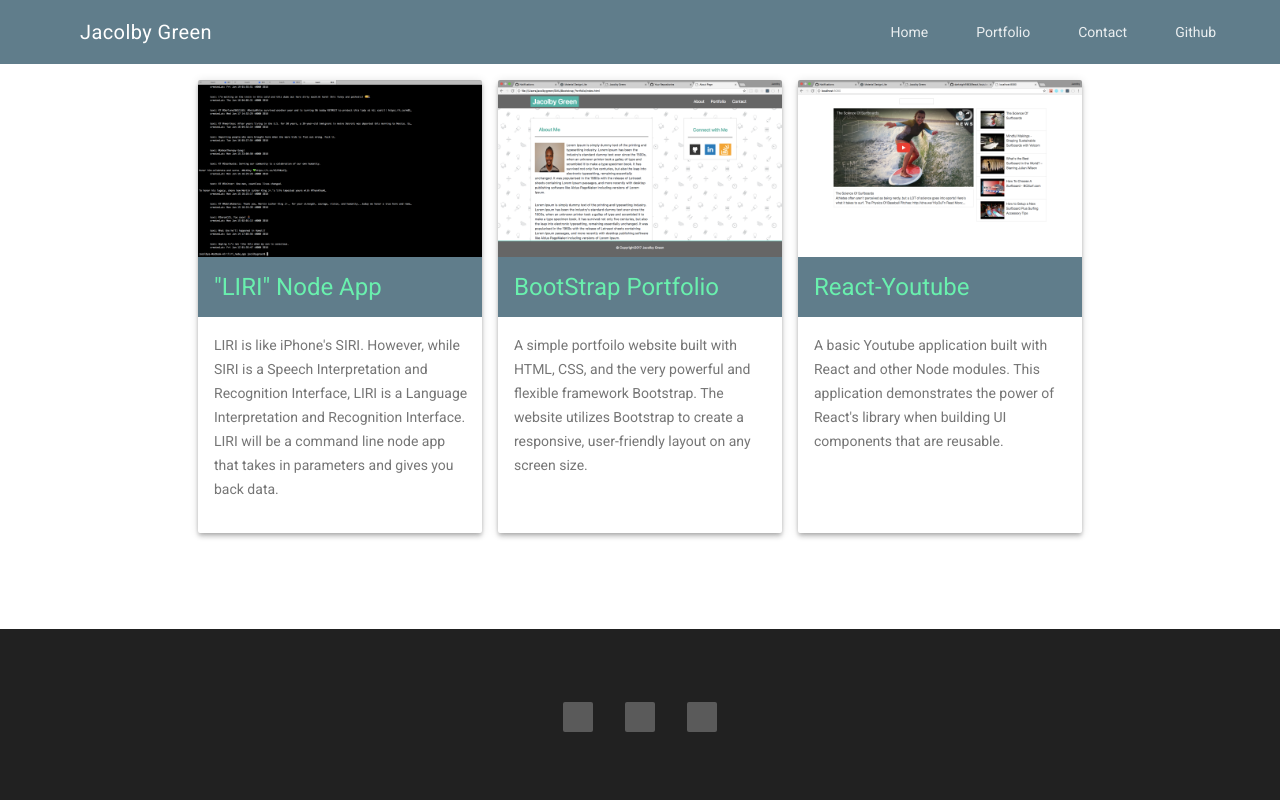
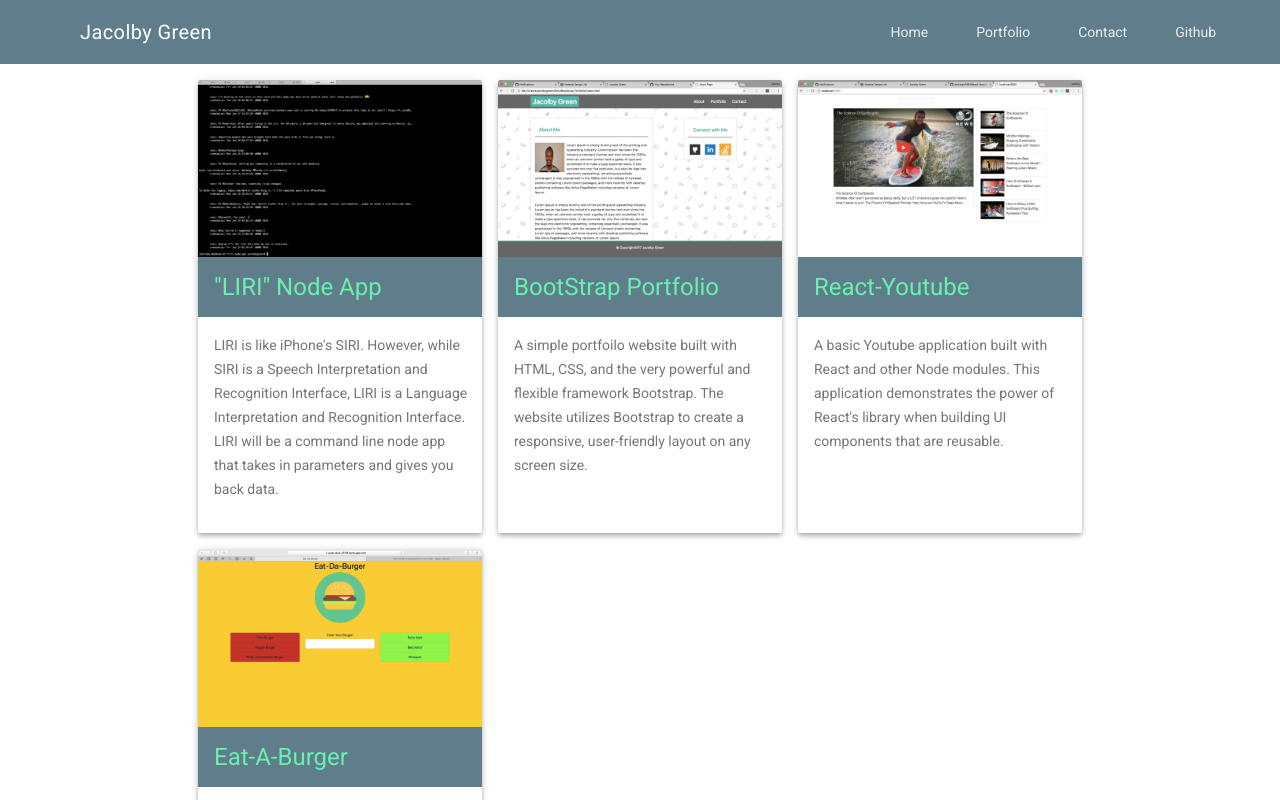
Before and after one commit to darknight1983/react_proPortfolio, a React (Create React App) app: page /portfolio in a window 1280 px wide. Built offline with nearby package versions, Linux system fonts and the light colour scheme; grey boxes are pictures that could not be loaded.

Commit message:
added eataburger to site portfolio

```diff
--- a/src/Home.js
+++ b/src/Home.js
@@ -10,11 +10,11 @@ class Home extends Component {
             introduction: `I fell in love with technology after the entrance of the
                           iPhone in 2007. I had already had a general interest with tech prior
                           to the iPhone’s release but after witnessing what could be done with
-                          tech, I was hooked! That led me to work at companies like
-                          AT&amp;T and Mosaic to quench my thirst for all things
+                          technology and software, I was hooked! That led me to work at companies like
+                          AT&T and Mosaic to quench my thirst for all things
                           tech. That passion eventually lead me on a journey to learn
-                          to learn how to code. I recently finished a 3 month
-                          bootcamp in Web Development and I'm now looking to build
+                          how to code. I now feel confident enough to take my skills
+                          to the next level and I'm now also looking to build
                           robust applications with a fast-paced and growing company.`,
             currently: `I am currently attending SMU's Full Stack Flex Web Development bootcamp
                    which is a 6 month program aimed at preparing students to be front-end and
--- a/src/Portfolio.js
+++ b/src/Portfolio.js
@@ -3,6 +3,7 @@ import ProjectCard from './Project-card.js';
 import liriScreenShot from './images/liri_node_app.png';
 import BootStrapPortfolio from './images/Bootstrap_Portfolio.png';
 import ReactYoutubeShot from './images/React_Youtube.png';
+import EatABurger from './images/eatABurger.png';
 
 
 
@@ -40,6 +41,15 @@ class Portfolio extends Component {
          description: `A basic Youtube application built with React and other Node
                    modules. This application demonstrates the power of
                    React's library when building UI components that are reusable.`
+       },{
+         key: 4,
+         title: 'Eat-A-Burger',
+         screenShot: EatABurger,
+         alt: 'Eat-A-Burger',
+         link: 'https://github.com/darknight1983/burger',
+         description: `A Node, Express, Handlebars, and MySQL burger
+                       app that lets users input the names of burgers they'd
+                       like to eat... and then devour them!`
        }]
     }
   }
```
Also changed, not shown: src/images/eatABurger.png (added).
